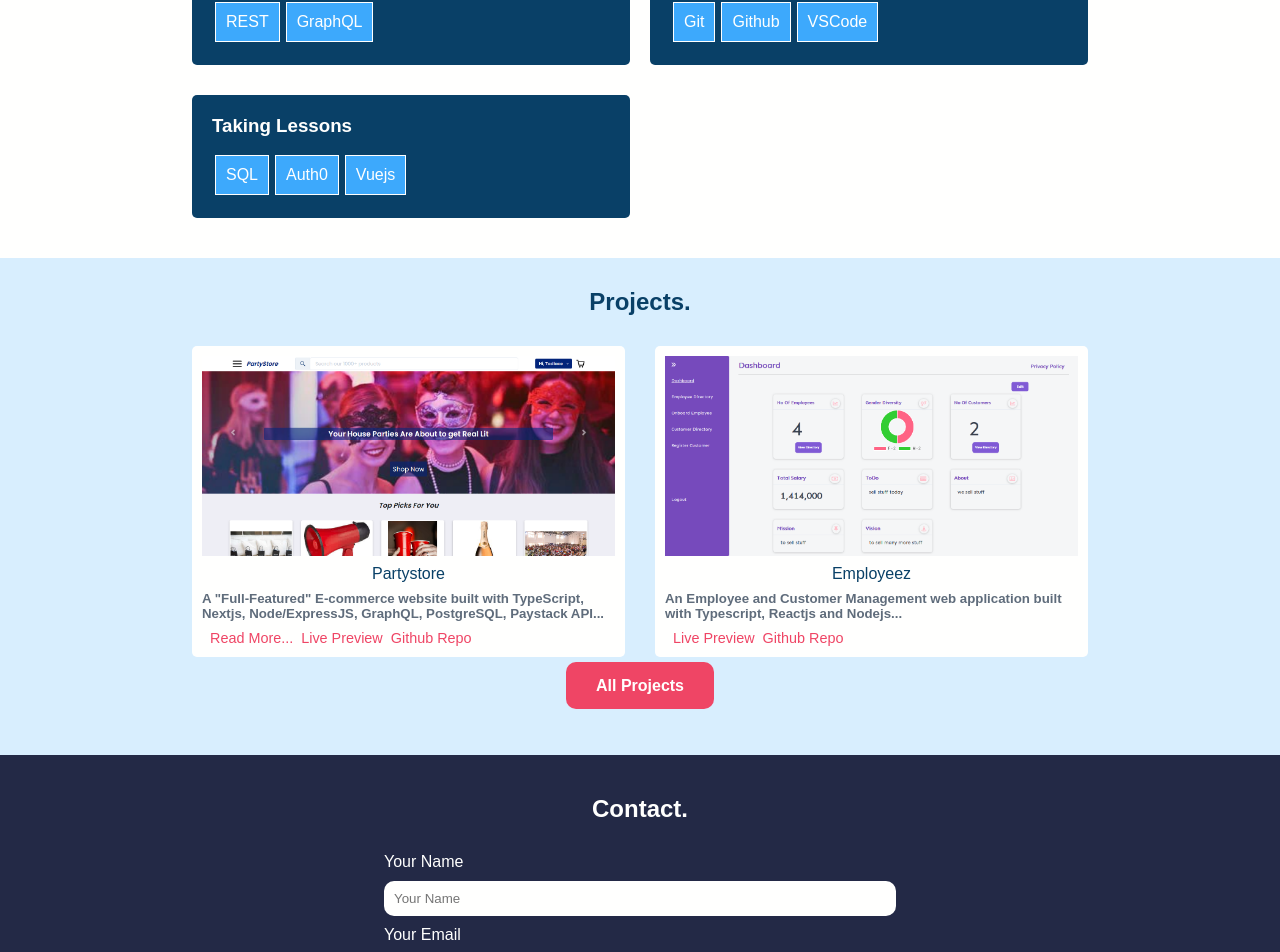
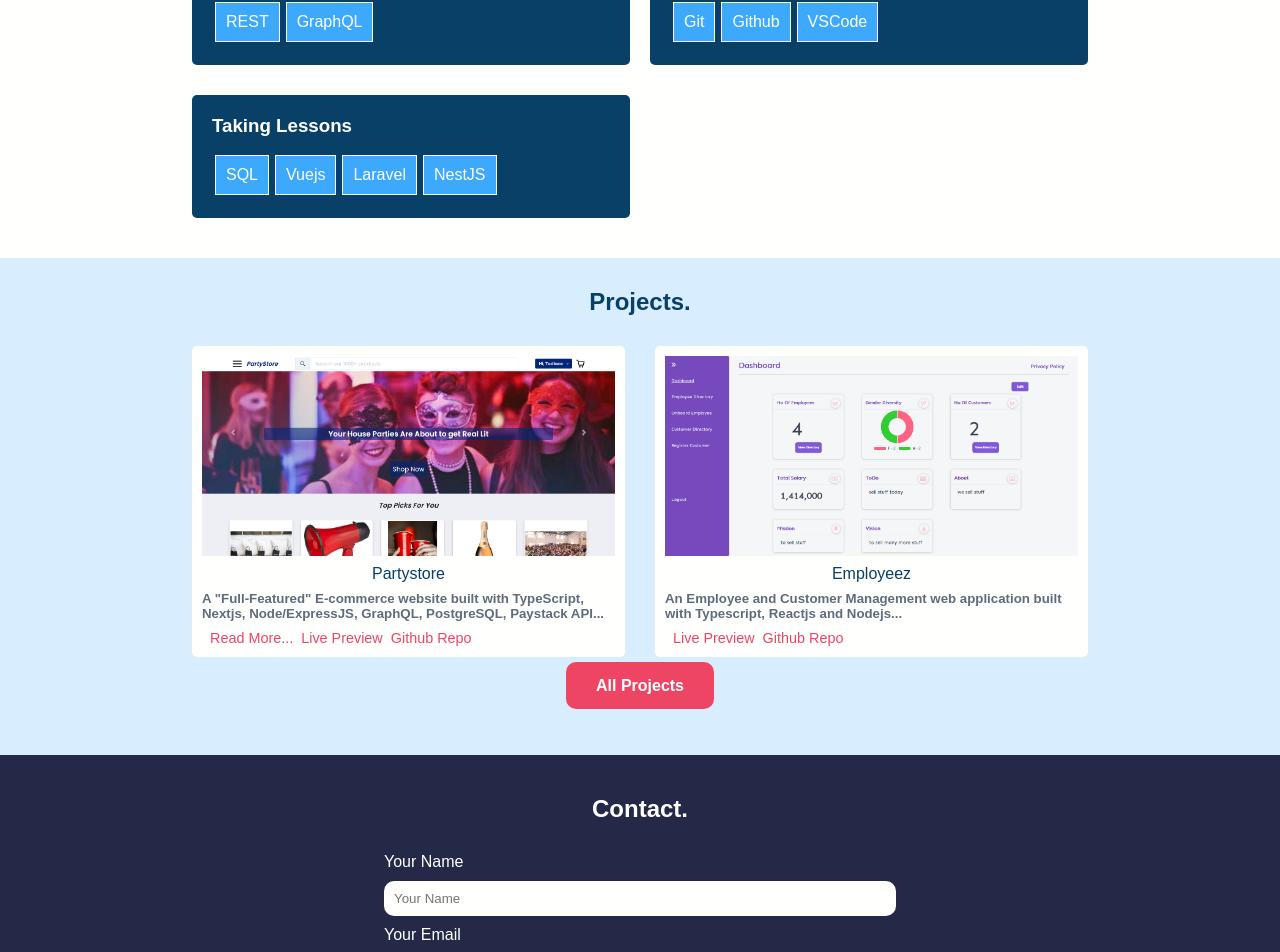
Before and after one commit to Segun98/portfolio, a Vue app: page / in a window 1280 px wide. Shown: the part 2183-3135 px from the top of the page. Built offline with nearby package versions, Linux system fonts and the light colour scheme; a web font is replaced by a local one.

Commit message:
Feat: updated taking lessons section

```diff
--- a/src/components/Skills.vue
+++ b/src/components/Skills.vue
@@ -44,8 +44,9 @@
           <h3>Taking Lessons</h3>
           <aside>
             <p>SQL</p>
-            <p>Auth0</p>
             <p>Vuejs</p>
+            <p>Laravel</p>
+            <p>NestJS</p>
           </aside>
         </div>
       </div>
```
